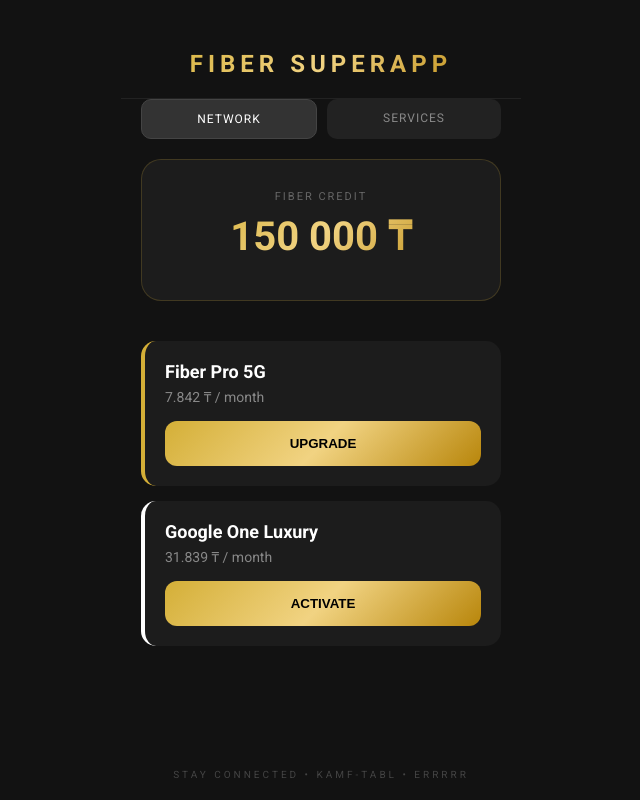
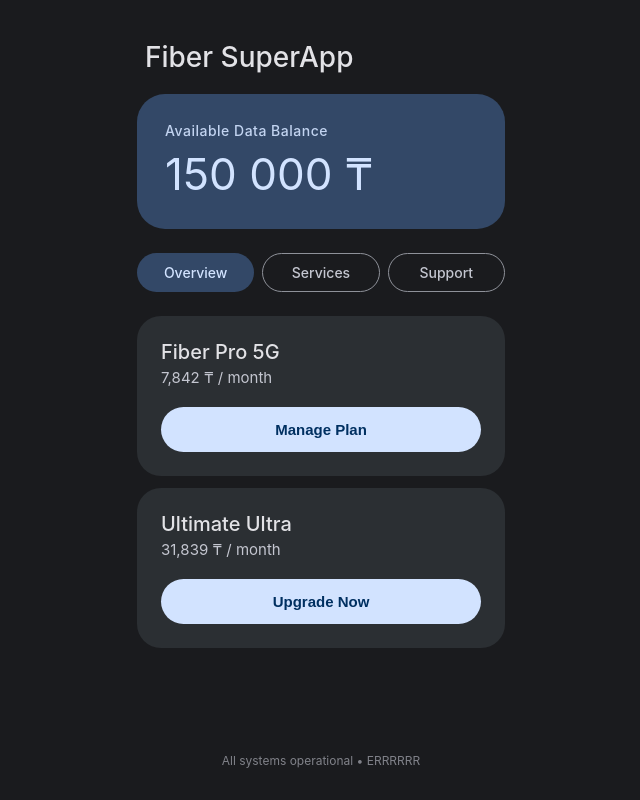
Before and after one commit to Kravexhuman/RobuxAmount, a plain HTML site: page index.html in a window 1280 px wide. Shown: the whole page, without its empty margins (319-959 px from the left). Drawn offline with Linux system fonts and the light colour scheme.

Commit message:
Refactor index.html for better design and layout
Updated styles and structure for improved UI/UX.

```diff
--- a/index.html
+++ b/index.html
@@ -11,18 +11,22 @@
 
     <link rel="apple-touch-icon" href="https://upload.wikimedia.org/wikipedia/commons/thumb/c/c1/Google_%22G%22_Logo.svg/1024px-Google_%22G%22_Logo.svg.png">
 
-    <link href="https://fonts.googleapis.com/css2?family=Roboto:wght@300;400;700&display=swap" rel="stylesheet">
-
     <style>
         :root {
-            --md-surface: #121212;
-            --gold: linear-gradient(135deg, #D4AF37, #F1D382, #B8860B);
+            --m3-surface: #1a1b1e;
+            --m3-surface-variant: #44474e;
+            --m3-primary: #d2e3ff;
+            --m3-on-primary-container: #d2e3ff;
+            --m3-primary-container: #334867;
+            --m3-outline: #8e9199;
+            --m3-on-surface: #e2e2e6;
+            --m3-on-surface-variant: #c4c6d0;
         }
 
         body {
-            background: var(--md-surface);
-            color: #fff;
-            font-family: 'Roboto', sans-serif;
+            background: var(--m3-surface);
+            color: var(--m3-on-surface);
+            font-family: -apple-system, BlinkMacSystemFont, "Segoe UI", Roboto, Helvetica, Arial, sans-serif;
             margin: 0;
             padding: 0;
             display: flex;
@@ -30,100 +34,133 @@
             overflow: hidden;
         }
 
-        /* Тот самый плавный выкат при старте */
+        /* Та самая заставка Google Fiber */
         #splash {
             position: fixed;
             top: 0; left: 0; width: 100%; height: 100%;
-            background: #121212;
+            background: #1a1b1e;
             display: flex;
             justify-content: center;
             align-items: center;
             z-index: 9999;
-            animation: fadeOut 1s forwards 2s; /* Исчезнет через 2 сек */
+            animation: fadeOut 0.8s forwards 1.8s;
         }
 
         .splash-text {
-            font-size: 32px;
-            letter-spacing: -1px;
-            font-weight: 700;
+            font-size: 34px;
+            font-weight: 600;
             opacity: 0;
-            transform: translateY(20px);
-            animation: slideUp 1.2s ease-out forwards;
+            transform: scale(0.9);
+            animation: popIn 1s cubic-bezier(0.34, 1.56, 0.64, 1) forwards;
         }
 
-        @keyframes slideUp {
-            to { opacity: 1; transform: translateY(0); }
+        @keyframes popIn {
+            to { opacity: 1; transform: scale(1); }
         }
 
         @keyframes fadeOut {
             to { opacity: 0; visibility: hidden; }
         }
 
-        .app { width: 100%; max-width: 400px; min-height: 100vh; background: #121212; display: flex; flex-direction: column; }
+        .app { width: 100%; max-width: 400px; min-height: 100vh; display: flex; flex-direction: column; padding-top: env(safe-area-inset-top); }
 
-        .gold-text { background: var(--gold); -webkit-background-clip: text; -webkit-text-fill-color: transparent; font-weight: bold; }
-        .gold-bg { background: var(--gold); color: #000; }
+        header { padding: 40px 24px 20px; text-align: left; }
+        .logo { font-size: 28px; font-weight: 500; color: var(--m3-on-surface); }
 
-        header { padding: 50px 20px 20px; text-align: center; border-bottom: 1px solid #222; }
-        .logo { font-size: 24px; letter-spacing: 5px; text-transform: uppercase; }
+        .balance-box {
+            margin: 0 16px 24px;
+            padding: 28px;
+            background: var(--m3-primary-container);
+            border-radius: 28px;
+            color: var(--m3-on-primary-container);
+        }
+        .balance-label { font-size: 14px; font-weight: 500; opacity: 0.9; margin-bottom: 8px; letter-spacing: 0.5px; }
+        .balance-val { font-size: 44px; font-weight: 400; }
 
-        .balance-box { margin: 20px; padding: 30px; background: #1c1c1c; border-radius: 20px; text-align: center; border: 1px solid rgba(212,175,55,0.2); }
-        .balance-val { font-size: 40px; margin: 10px 0; }
+        .tabs { display: flex; padding: 0 16px; gap: 8px; margin-bottom: 24px; }
+        .tab {
+            flex: 1;
+            padding: 10px 16px;
+            text-align: center;
+            background: transparent;
+            border-radius: 20px;
+            border: 1px solid var(--m3-outline);
+            color: var(--m3-on-surface-variant);
+            font-size: 14px;
+            font-weight: 500;
+        }
+        .tab.active {
+            background: var(--m3-primary-container);
+            border-color: transparent;
+            color: var(--m3-on-primary-container);
+        }
 
-        .tabs { display: flex; padding: 0 20px; gap: 10px; }
-        .tab { flex: 1; padding: 12px; text-align: center; background: #222; border-radius: 10px; cursor: pointer; color: #888; font-size: 12px; letter-spacing: 1px; }
-        .tab.active { background: #333; color: #fff; border: 1px solid #444; }
+        .plans { padding: 0 16px; flex: 1; }
+        .plan {
+            background: #2b2f33;
+            border-radius: 24px;
+            padding: 24px;
+            margin-bottom: 12px;
+        }
+        .plan-name { font-size: 20px; font-weight: 500; margin-bottom: 4px; color: var(--m3-on-surface); }
+        .plan-price { font-size: 15px; color: var(--m3-on-surface-variant); margin-bottom: 20px; }
 
-        .plans { padding: 20px; flex: 1; }
-        .plan { background: #1c1c1c; border-radius: 15px; padding: 20px; margin-bottom: 15px; border-left: 4px solid #D4AF37; }
-        .plan-name { font-size: 18px; margin-bottom: 5px; font-weight: 700; }
-        .plan-price { font-size: 14px; color: #888; margin-bottom: 15px; }
+        .btn {
+            background: var(--m3-primary);
+            color: #003061;
+            border: none;
+            padding: 14px;
+            width: 100%;
+            border-radius: 100px;
+            font-weight: 600;
+            font-size: 15px;
+            cursor: pointer;
+        }
 
-        .btn { border: none; padding: 15px; width: 100%; border-radius: 12px; font-weight: 800; cursor: pointer; text-transform: uppercase; }
-
-        footer { padding: 20px; text-align: center; font-size: 10px; color: #444; letter-spacing: 3px; }
+        footer { padding: 32px; text-align: center; font-size: 12px; color: var(--m3-on-surface-variant); opacity: 0.6; }
     </style>
 </head>
 <body>
 
 <div id="splash">
     <div class="splash-text">
-        <span style="color: #4285F4">G</span><span style="color: #EA4335">o</span><span style="color: #FBBC05">o</span><span style="color: #4285F4">g</span><span style="color: #34A853">l</span><span style="color: #EA4335">e</span>
-        <span style="color: #fff; margin-left: 10px;">Fiber</span>
+        <span style="color: #a8c7fa">Google</span>
+        <span style="color: #fff; margin-left: 8px;">Fiber</span>
     </div>
 </div>
 
 <div class="app">
     <header>
-        <div class="logo gold-text">Fiber SuperApp</div>
+        <div class="logo">Fiber SuperApp</div>
     </header>
 
-    <div class="tabs">
-        <div class="tab active">NETWORK</div>
-        <div class="tab">SERVICES</div>
+    <div class="balance-box">
+        <div class="balance-label">Available Data Balance</div>
+        <div class="balance-val">150 000 ₸</div>
     </div>
 
-    <div class="balance-box">
-        <div style="font-size: 11px; color: #666; letter-spacing: 2px;">FIBER CREDIT</div>
-        <div class="balance-val gold-text">150 000 ₸</div>
+    <div class="tabs">
+        <div class="tab active">Overview</div>
+        <div class="tab">Services</div>
+        <div class="tab">Support</div>
     </div>
 
     <div class="plans">
         <div class="plan">
             <div class="plan-name">Fiber Pro 5G</div>
-            <div class="plan-price">7.842 ₸ / month</div>
-            <button class="btn gold-bg" onclick="alert('Fiber 5G Activated')">Upgrade</button>
+            <div class="plan-price">7,842 ₸ / month</div>
+            <button class="btn" onclick="alert('Switching to Fiber Pro...')">Manage Plan</button>
         </div>
 
-        <div class="plan" style="border-color: #fff;">
-            <div class="plan-name">Google One Luxury</div>
-            <div class="plan-price">31.839 ₸ / month</div>
-            <button class="btn gold-bg" onclick="alert('Welcome to Google Luxury')">Activate</button>
+        <div class="plan">
+            <div class="plan-name">Ultimate Ultra</div>
+            <div class="plan-price">31,839 ₸ / month</div>
+            <button class="btn" onclick="alert('Activating Ultra Speed...')">Upgrade Now</button>
         </div>
     </div>
 
     <footer>
-        STAY CONNECTED • KAMF-TABL • ERRRRR
+        All systems operational • ERRRRRR
     </footer>
 </div>
 
```
